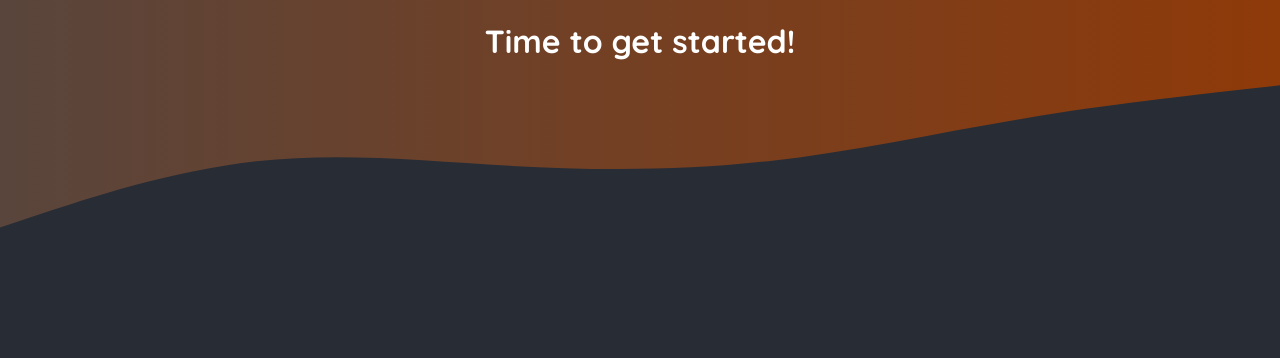
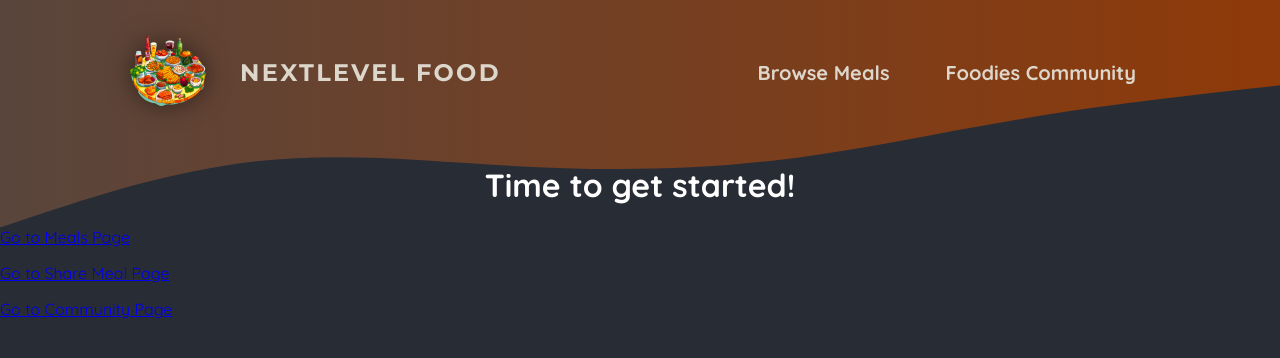
Before and after one commit to Altinq/Foodies, a Next.js app: page / in a window 1280 px wide. Shown: the top 358 px of the page. Built offline with nearby package versions, Linux system fonts and the light colour scheme.

Commit message:
Added community, meals, and share pages; update .gitignore to include .next

```diff
--- a/app/layout.js
+++ b/app/layout.js
@@ -1,8 +1,9 @@
-import './globals.css';
+import MainHeader from "@/components/main-header";
+import "./globals.css";
 
 export const metadata = {
-  title: 'NextLevel Food',
-  description: 'Delicious meals, shared by a food-loving community.',
+  title: "NextLevel Food",
+  description: "Delicious meals, shared by a food-loving community.",
 };
 
 export default function RootLayout({ children }) {
@@ -15,11 +16,11 @@ export default function RootLayout({ children }) {
               <linearGradient id="gradient" x1="0%" y1="0%" x2="100%" y2="0%">
                 <stop
                   offset="0%"
-                  style={{ stopColor: '#59453c', stopOpacity: '1' }}
+                  style={{ stopColor: "#59453c", stopOpacity: "1" }}
                 />
                 <stop
                   offset="100%"
-                  style={{ stopColor: '#8f3a09', stopOpacity: '1' }}
+                  style={{ stopColor: "#8f3a09", stopOpacity: "1" }}
                 />
               </linearGradient>
             </defs>
@@ -30,6 +31,8 @@ export default function RootLayout({ children }) {
           </svg>
         </div>
 
+        <MainHeader />
+
         {children}
       </body>
     </html>
--- a/app/meals/[slug]/page.js
+++ b/app/meals/[slug]/page.js
@@ -0,0 +1,3 @@
+export default function MealDetailsPage() {
+  return <h1>Meal Details Page</h1>;
+}
--- a/app/meals/share/page.js
+++ b/app/meals/share/page.js
@@ -1,8 +1,8 @@
-export default function SharePage() {
+export default function ShareMealPage() {
   return (
     <div>
-      <h1>Share Page</h1>
-      <p>Welcome to the share page!</p>
+      <h1>Share Meal Page</h1>
+      <p>Welcome to the share meal page!</p>
     </div>
   );
 }
--- a/app/page.js
+++ b/app/page.js
@@ -1,9 +1,20 @@
+import Link from "next/link";
+
 export default function Home() {
   return (
     <main>
-      <h1 style={{ color: 'white', textAlign: 'center' }}>
+      <h1 style={{ color: "white", textAlign: "center" }}>
         Time to get started!
       </h1>
+      <p>
+        <Link href="/meals">Go to Meals Page</Link>
+      </p>
+      <p>
+        <Link href="/meals/share">Go to Share Meal Page</Link>
+      </p>
+      <p>
+        <Link href="/community">Go to Community Page</Link>
+      </p>
     </main>
   );
 }
--- /dev/null
+++ b/components/main-header.js
@@ -0,0 +1,26 @@
+import Link from "next/link";
+import logoImg from "../assets/logo.png";
+
+import classes from "./main-header.module.css";
+
+export default function MainHeader() {
+  return (
+    <header className={classes.header}>
+      <Link className={classes.logo} href="/">
+        <img src={logoImg.src} alt="A plate with food on it" />
+        NextLevel Food
+      </Link>
+
+      <nav className={classes.nav}>
+        <ul>
+          <li>
+            <Link href="/meals">Browse Meals</Link>
+          </li>
+          <li>
+            <Link href="/community">Foodies Community</Link>
+          </li>
+        </ul>
+      </nav>
+    </header>
+  );
+}
--- /dev/null
+++ b/components/main-header.module.css
@@ -0,0 +1,67 @@
+.header {
+  display: flex;
+  justify-content: space-between;
+  align-items: center;
+  padding: 2rem 1rem;
+}
+
+@media (min-width: 768px) {
+  .header {
+    padding: 2rem 10%;
+  }
+}
+
+.nav ul {
+  list-style: none;
+  margin: 0;
+  padding: 0;
+  display: flex;
+  gap: 1.5rem;
+  /* font-family: 'Montserrat', sans-serif; */
+  font-size: 1.25rem;
+}
+
+.nav a {
+  text-decoration: none;
+  color: #ddd6cb;
+  font-weight: bold;
+  padding: 0.5rem 1rem;
+  border-radius: 0.5rem;
+}
+
+.nav a:hover,
+.nav a:active {
+  background: linear-gradient(90deg, #ff8a05, #f9b331);
+  background-clip: text;
+  -webkit-background-clip: text;
+  -webkit-text-fill-color: transparent;
+  text-shadow: 0 0 18px rgba(248, 190, 42, 0.8);
+}
+
+.active {
+  background: linear-gradient(90deg, #ff8a05, #f9b331);
+  background-clip: text;
+  -webkit-background-clip: text;
+  -webkit-text-fill-color: transparent;
+}
+
+.logo {
+  display: flex;
+  align-items: center;
+  justify-content: center;
+  gap: 2rem;
+  text-decoration: none;
+  color: #ddd6cb;
+  font-weight: bold;
+  font-family: "Montserrat", sans-serif;
+  letter-spacing: 0.15rem;
+  text-transform: uppercase;
+  font-size: 1.5rem;
+}
+
+.logo img {
+  width: 5rem;
+  height: 5rem;
+  object-fit: contain;
+  filter: drop-shadow(0 0 0.75rem rgba(0, 0, 0, 0.5));
+}
```
